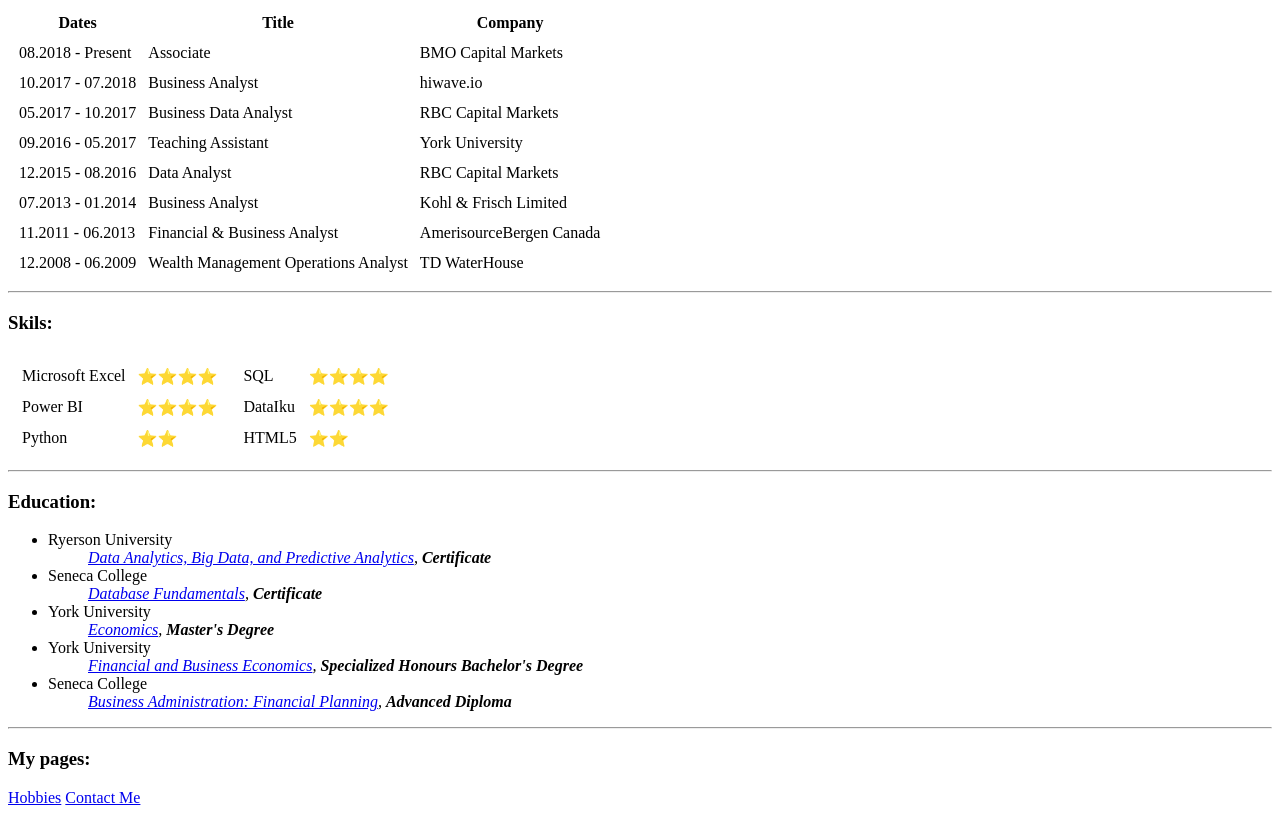
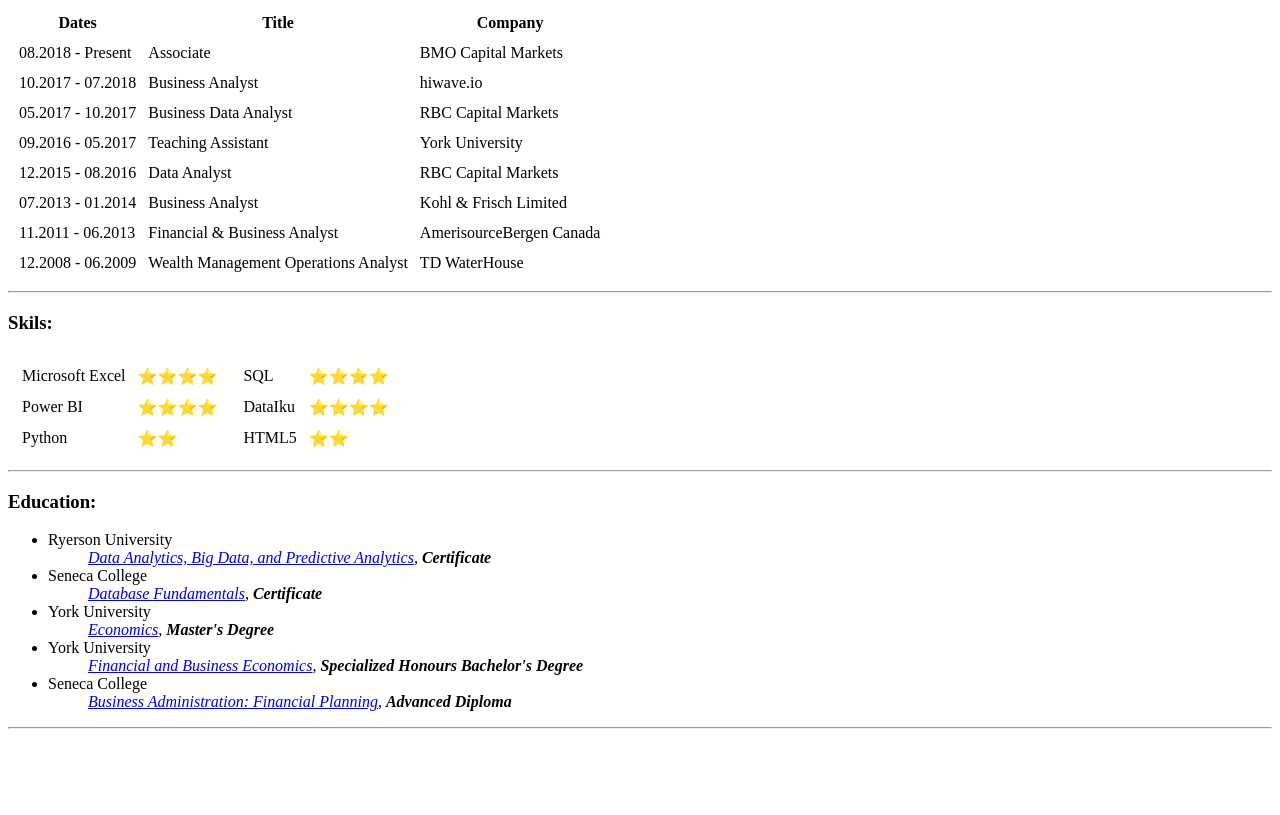
Before and after one commit to eugene-kbl/cv, a plain HTML site: page index.html in a window 1280 px wide. Shown: the part 319-1134 px from the top of the page. After the commit the page ends 1056 px from the top, so only its background shows below. Drawn offline with Linux system fonts and the light colour scheme.

Commit message:
removed hobbies and contact me pages

```diff
--- a/index.html
+++ b/index.html
@@ -141,9 +141,6 @@
     </li>
   </ul>
   <hr>
-  <h3>My pages:</h3>
-  <a href="hobbies.html">Hobbies</a>
-  <a href="contact.html">Contact Me</a>
 </body>
 
 </html>
```
